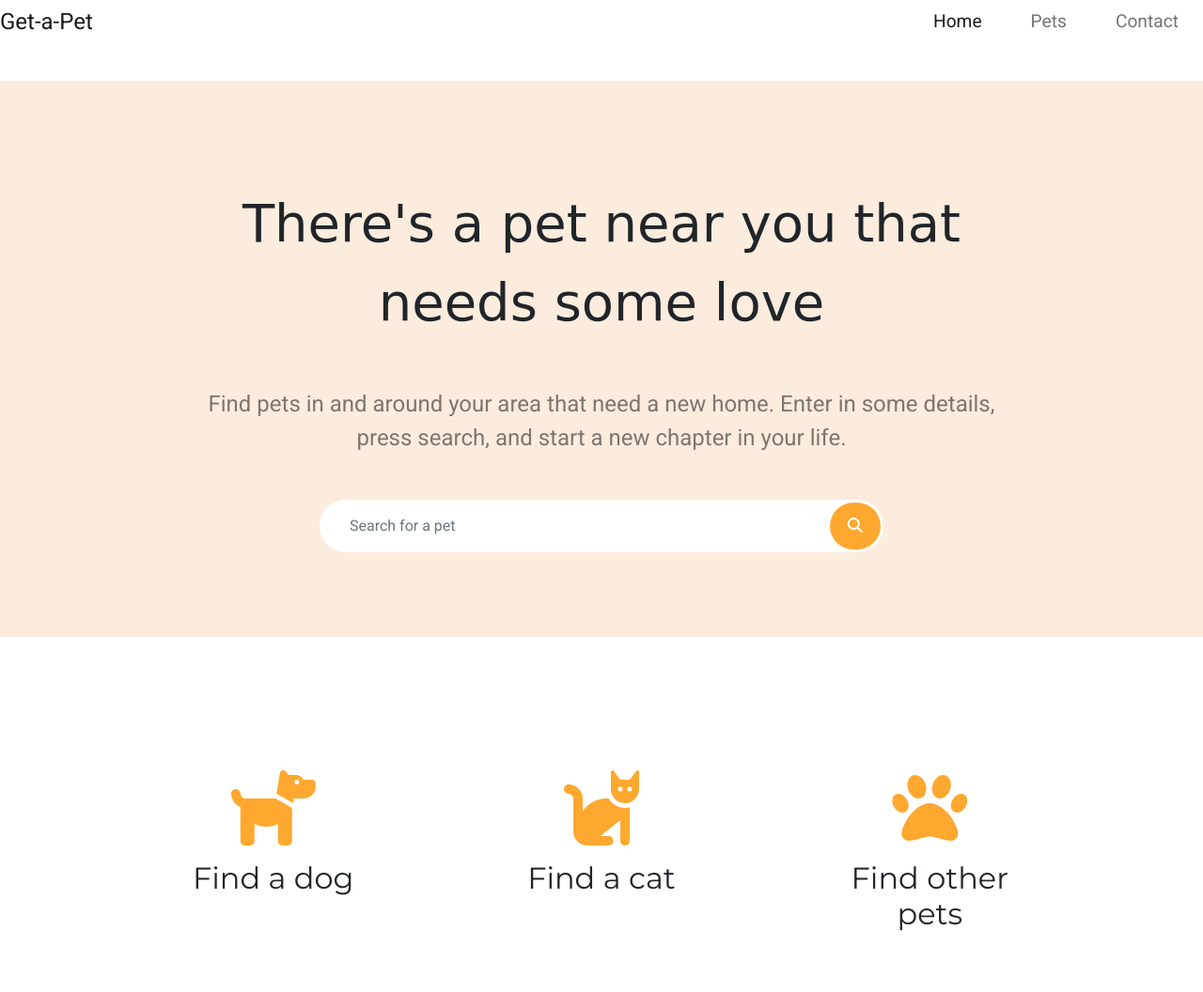
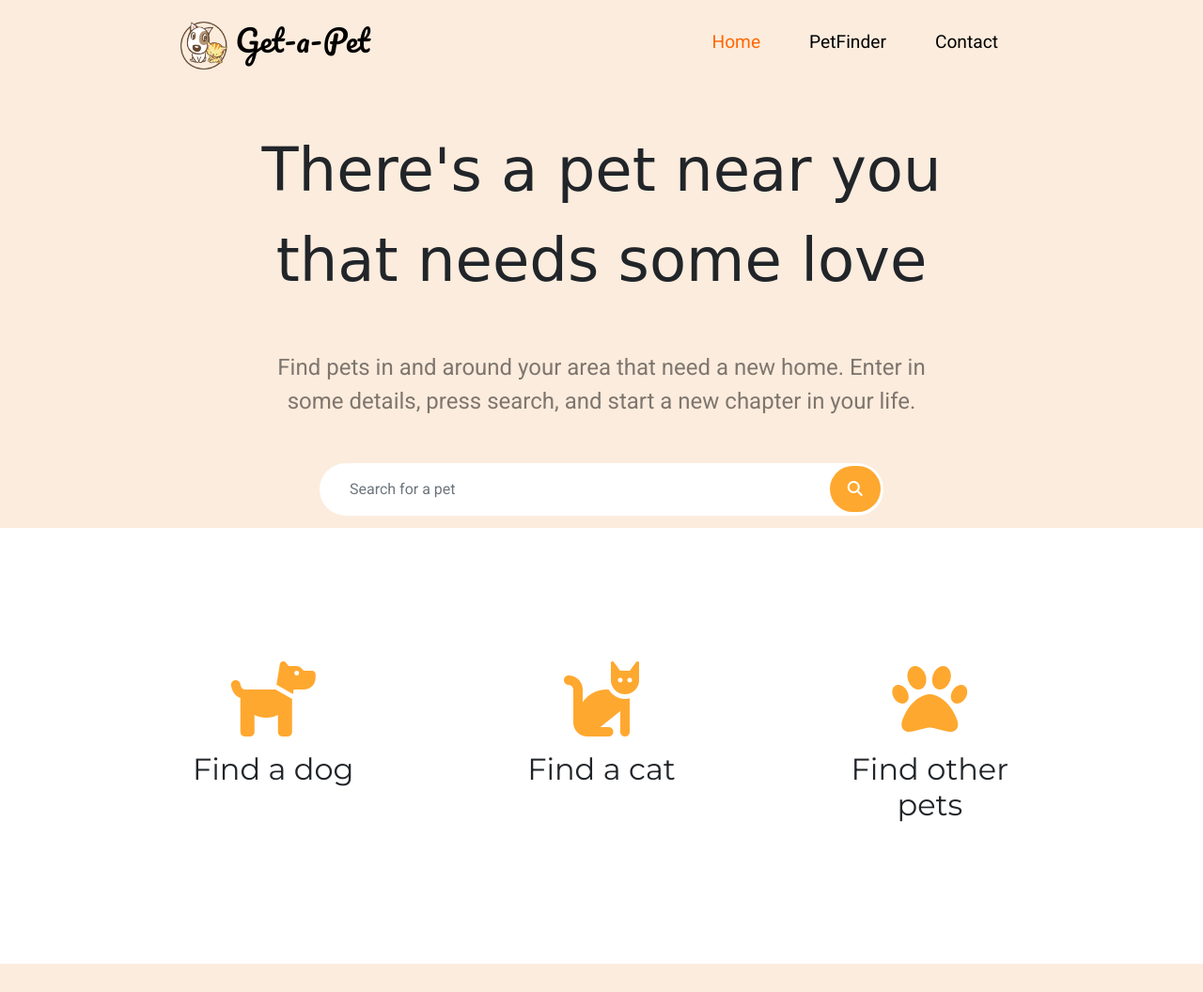
Before and after one commit to liudmylai/Get_Pet, a plain HTML site: page index.html in a window 1280 px wide. Shown: the top 1056 px of the page at 94% size. Drawn offline with nearby package versions, Linux system fonts and the light colour scheme; a web font is replaced by a local one.

Commit message:
styled navbar

```diff
--- a/index.html
+++ b/index.html
@@ -10,7 +10,9 @@
   <!-- Google fonts -->
   <link rel="preconnect" href="https://fonts.googleapis.com">
   <link rel="preconnect" href="https://fonts.gstatic.com" crossorigin>
-  <link href="https://fonts.googleapis.com/css2?family=Fredericka+the+Great&family=Montserrat:wght@400;700&family=Pacifico&family=Roboto&display=swap" rel="stylesheet">
+  <link
+    href="https://fonts.googleapis.com/css2?family=Fredericka+the+Great&family=Montserrat:wght@400;700&family=Pacifico&family=Roboto&display=swap"
+    rel="stylesheet">
 
   <!-- Font Awesome -->
   <script src="https://kit.fontawesome.com/c8db5b8994.js" crossorigin="anonymous"></script>
@@ -24,34 +26,30 @@
 
 <body>
 
-
   <!-- Nav Bar -->
-  <nav class="navbar navbar-expand-lg navbar-light">
-
-    <a class="navbar-brand" href="#">Get-a-Pet</a>
-    <button class="navbar-toggler" type="button" data-bs-toggle="collapse" data-bs-target="#navbarTogglerDemo02"
-      aria-controls="navbarTogglerDemo02" aria-expanded="false" aria-label="Toggle navigation">
+  <nav class="navbar fixed-top navbar-expand-lg">
+    <div class="container-fluid">
+      <a class="navbar-brand" href="#">
+        <img src="images/logo.png" alt="logo-image" width="50">
+        Get-a-Pet</a>
+      <button class="navbar-toggler" type="button" data-bs-toggle="collapse" data-bs-target="#navbarToggler">
         <span class="navbar-toggler-icon"></span>
       </button>
-    <div class="collapse navbar-collapse" id="navbarTogglerDemo02">
+      <div class="collapse navbar-collapse" id="navbarToggler">
         <ul class="navbar-nav ms-auto">
           <li class="nav-item">
             <a class="nav-link active" aria-current="page" href="#">Home</a>
           </li>
           <li class="nav-item">
-          <a class="nav-link" href="#">Pets</a>
+            <a class="nav-link" href="#">PetFinder</a>
           </li>
           <li class="nav-item">
             <a class="nav-link" href="#">Contact</a>
           </li>
-
         </ul>
       </div>
-
+    </div>
   </nav>
-
-
-
 
   <!-- Title -->
   <section id="title">
@@ -60,7 +58,8 @@
         <div class="col-xxl-8 col-xl-10 text-center">
           <div class="title-heading mt-5 pt-4">
             <h1>There's a pet near you that needs some love</h1>
-            <p class="text-black-50">Find pets in and around your area that need a new home. Enter in some details, press search, and start a
+            <p class="text-black-50">Find pets in and around your area that need a new home. Enter in some details,
+              press search, and start a
               new chapter in your life.</p>
             <div class="text-center search-form">
               <input type="text" class="form-control rounded-pill" placeholder="Search for a pet">
--- a/styles.css
+++ b/styles.css
@@ -3,17 +3,13 @@
 }
  /* Title */
 h1 {
-    /* font-family: 'Montserrat', sans-serif; */
     font-family: 'Fredericka the Great', cursive;
-
     line-height: 1.5;
-    /* font-weight: bold; */
-    font-size: 3.5rem;
-    margin-bottom: 3rem;
+    font-size: 4rem;
+    margin: 3rem 0;
 }
 h2 {
     font-family: 'Montserrat', sans-serif;
-
 }
 #title p {
     font-size: 1.5rem;
@@ -24,7 +20,6 @@ h2 {
     margin: 3rem auto 0;
 }
 .search-form input {
-    /* flex: 1 1 auto; */
     width: 100%;
     padding: 1rem 10rem 1rem 2rem;
     border: none;
@@ -41,30 +36,34 @@ h2 {
 .search-form button:hover {
     background-color: #FF6701;
 }
-
-
-.title-img {
-    margin-top: 145px ;
-}
 .container-fluid {
-    padding: 3% 10% 7%;
+    padding: 1% 15%;
     background-color: #FCECDD;
 }
+
 /* Navigation Bar */
 .navbar {
-    padding: 0 0 2.5rem ;
+    padding: 0 0 2.5rem;
+}
+.navbar a {
+    color: #000;
 }
 .navbar-brand {
-    /* font-family: 'Ubuntu', sans-serif; */
-    font-size: 1.5rem;
+    font-family: 'Pacifico', sans-serif;
+    font-size: 2rem;
 }
 .nav-item {
     padding: 0 18px;
 }
 .nav-link {
     font-size: 1.2rem;
-    /* font-weight: 300; */
+    color: #000;
 }
+.nav-link.active,
+.nav-link:hover {
+    color: #FF6701;
+}
+
 
 /* Feature Section */
 #features {
```
Lines whose indentation alone changed are shown as unchanged.
